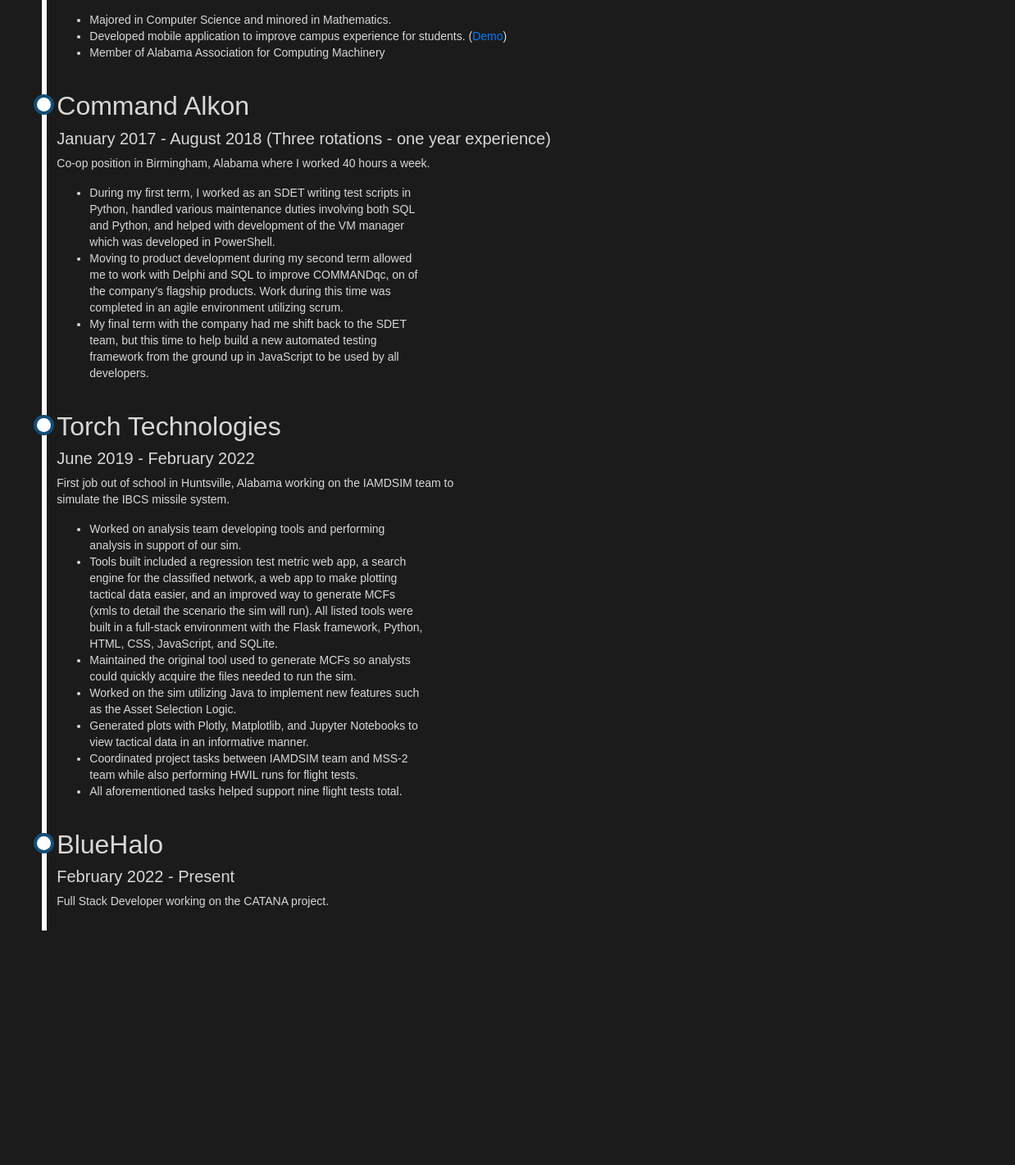
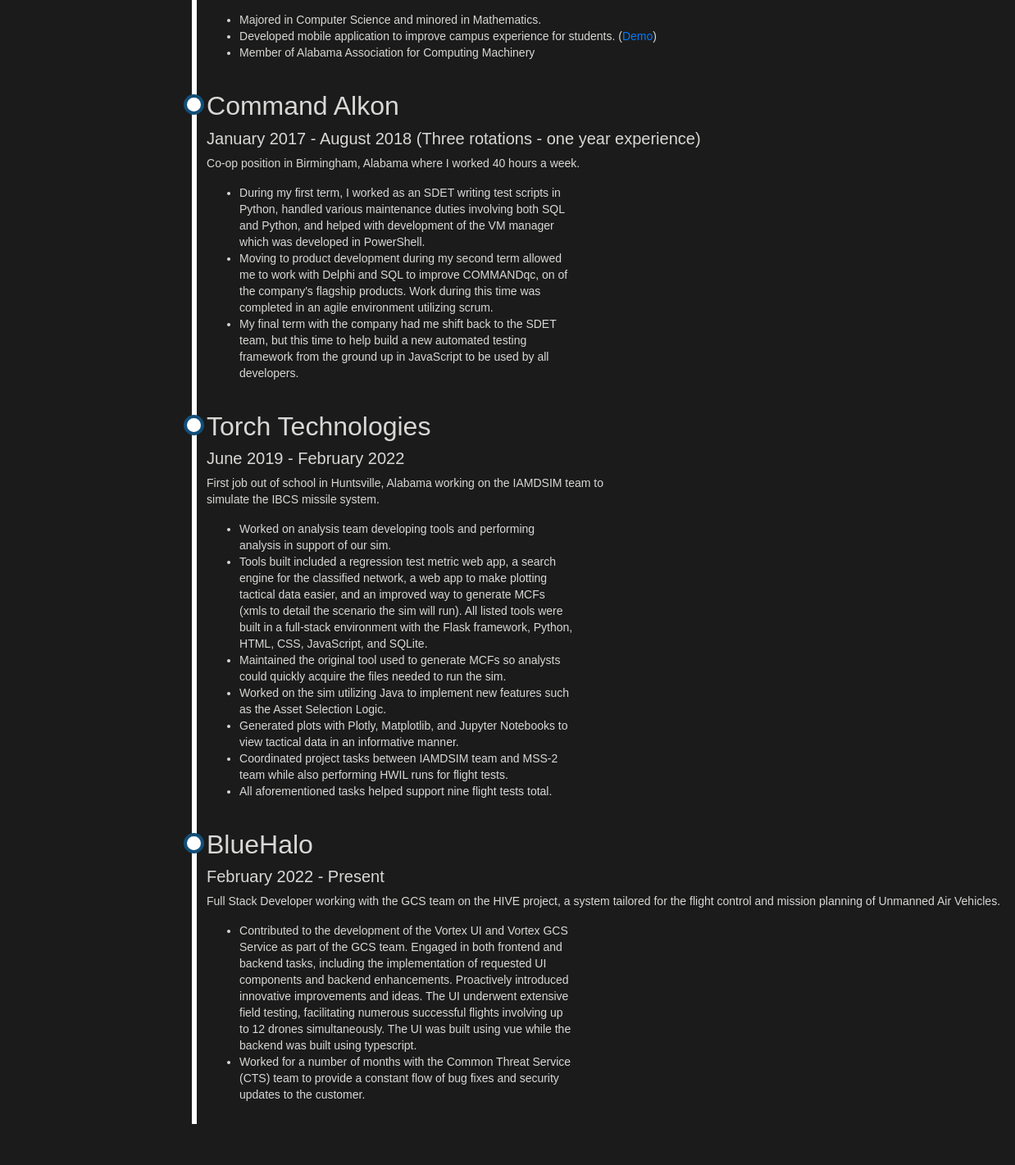
Before and after one commit to ekjohnson4/EthanJohnsonPortfolio, a Flask app: page / in a window 1600 px wide. Shown: the part 1280-2701 px from the top of the page at 82% size, without its empty margins (362-1600 px from the left). Before the commit the page ends 2415 px from the top, so only its background shows below. Run offline with Flask 2, Linux system fonts and the light colour scheme; some libraries are stand-ins or nearby versions.

Commit message:
Home page update

```diff
--- a/templates/home.html
+++ b/templates/home.html
@@ -147,7 +147,25 @@
                                  <div class="content">
                                      <h2>BlueHalo</h2>
                                      <h5>February 2022 - Present</h5>
-                                     <p>Full Stack Developer working on the CATANA project.</p>
+                                     <p>
+                                         Full Stack Developer working with the GCS team on the HIVE project, a system
+                                         tailored for the flight control and mission planning of Unmanned Air Vehicles.
+                                     </p>
+                                     <ul class="timeline-list">
+                                         <li>
+                                             Contributed to the development of the Vortex UI and Vortex GCS Service
+                                             as part of the GCS team. Engaged in both frontend and backend tasks,
+                                             including the implementation of requested UI components and backend
+                                             enhancements. Proactively introduced innovative improvements and ideas.
+                                             The UI underwent extensive field testing, facilitating numerous successful
+                                             flights involving up to 12 drones simultaneously. The UI was built using
+                                             vue while the backend was built using typescript.
+                                         </li>
+                                         <li>
+                                             Worked for a number of months with the Common Threat Service (CTS) team to
+                                             provide a constant flow of bug fixes and security updates to the customer.
+                                         </li>
+                                    </ul>
                                  </div>
                              </div>
                         </div>
```
